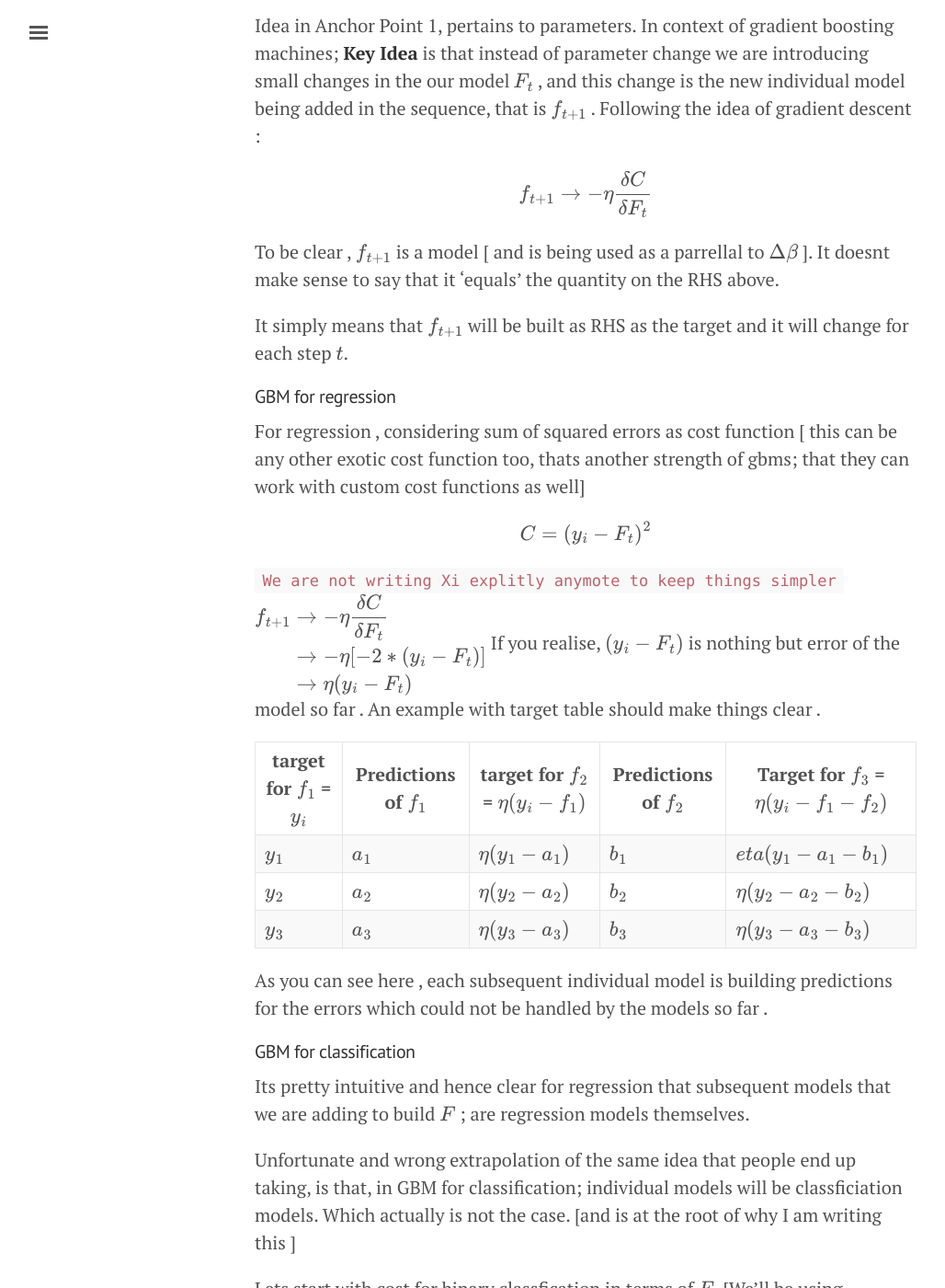
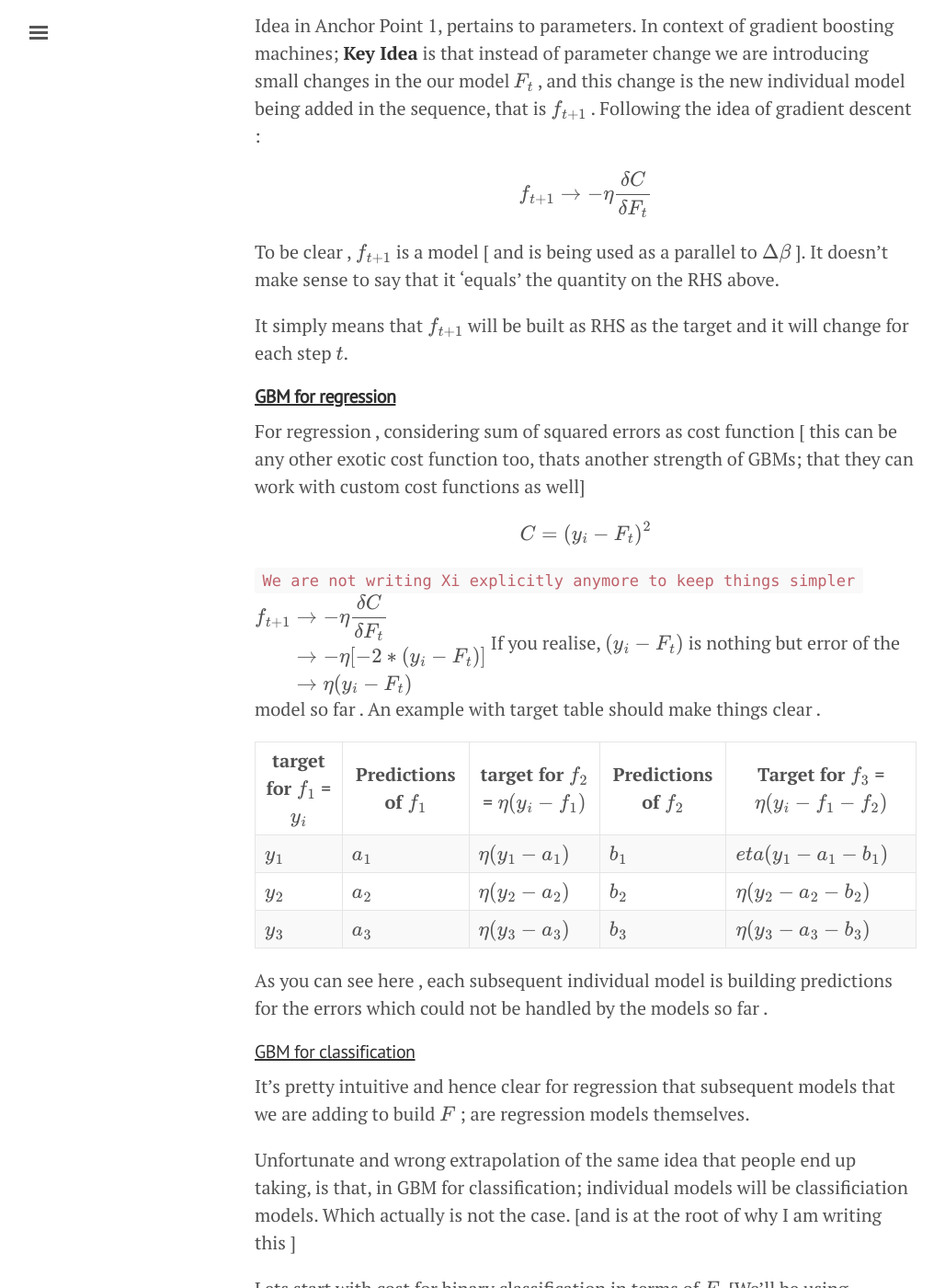
Before and after one commit to lalitsachan/lalitsachan.github.io, a Jekyll site: the page built from _posts/2019-07-10-Gradient-Boosting-Machines.md, in a window 1280 px wide and 1400 px high, scrolled down 2614 px. Shown: the whole window at 92% size, without its empty margins (3-1031 px from the left). Built offline with Jekyll 4.4.1, drawn with Linux system fonts in a browser that asks for light colours; formulas are drawn with MathJax 3; comment, search, counter and statistics services are not loaded; some of the changed text lies outside the part shown.

Commit message:
gbm post update

```diff
--- a/_posts/2019-07-10-Gradient-Boosting-Machines.md
+++ b/_posts/2019-07-10-Gradient-Boosting-Machines.md
@@ -58,7 +58,7 @@
 
 following ideas will helps us in understanding what this $f_{t+1}(X_i)$ is going to be
 
-### Gradient Boosting Machines and Cost in functional space
+### <u>Gradient Boosting Machines and Cost in functional space</u>
 
 Cost for any kind of predictive problem is function of real values and predictions [or model outcomes]
 
@@ -72,17 +72,17 @@
 f_{t+1} \rightarrow -\eta \frac{\delta C}{\delta F_t}
 $$
 
-To be clear , $f_{t+1}$ is a model [ and is being used as a parrellal to $\Delta\beta$ ]. It doesnt make sense to say that it 'equals' the quantity on the RHS above.
+To be clear , $f_{t+1}$ is a model [ and is being used as a parallel to $\Delta\beta$ ]. It doesn't make sense to say that it 'equals' the quantity on the RHS above.
 
 It simply means that $f_{t+1}$ will be built as RHS as the target and it will change for each step $t$.
 
-##### GBM for regression
+##### **<u>GBM for regression</u>**
 
-For regression , considering sum of squared errors as cost function [ this can be any other exotic cost function too, thats another strength of gbms; that they can work with custom cost functions as well]
+For regression , considering sum of squared errors as cost function [ this can be any other exotic cost function too, thats another strength of GBMs; that they can work with custom cost functions as well]
 
 $$C = (y_i -F_t)^{2}$$
 
-`We are not writing Xi explitly anymote to keep things simpler`
+`We are not writing Xi explicitly anymore to keep things simpler`
 $$
 \begin{align}
 f_{t+1} &\rightarrow -\eta \frac{\delta C}{\delta F_t}
@@ -100,13 +100,13 @@
 
 As you can see here , each subsequent individual model is building predictions for the errors which could not be handled by the models so far .
 
-##### GBM for classification
+##### <u>GBM for classification</u>
 
-Its pretty intuitive and hence clear for regression that subsequent models that we are adding to build $F$ ;  are regression models themselves.
+It's pretty intuitive and hence clear for regression that subsequent models that we are adding to build $F$ ;  are regression models themselves.
 
-Unfortunate and wrong extrapolation of the same idea that people end up taking, is that, in GBM for classification; individual models will be classficiation models. Which actually is not the case. [and is at the root of why I am writing this ]
+Unfortunate and wrong extrapolation of the same idea that people end up taking, is that, in GBM for classification; individual models will be classificiation models. Which actually is not the case. [and is at the root of why I am writing this ]
 
-Lets start with cost for binary classfication in terms of $F_t$ [We'll be using expressions from Anchor Point 3 to progress things here]
+Lets start with cost for binary classification in terms of $F_t$ [We'll be using expressions from Anchor Point 3 to progress things here]
 $$
 \begin{align}
 C &= -\Big[ y_i log(p_i)+(1-y_i)log(1-p_i) \Big]
```
Also changed, not shown: other parts of _posts/2019-07-10-Gradient-Boosting-Machines.md (+12 -12 lines).
